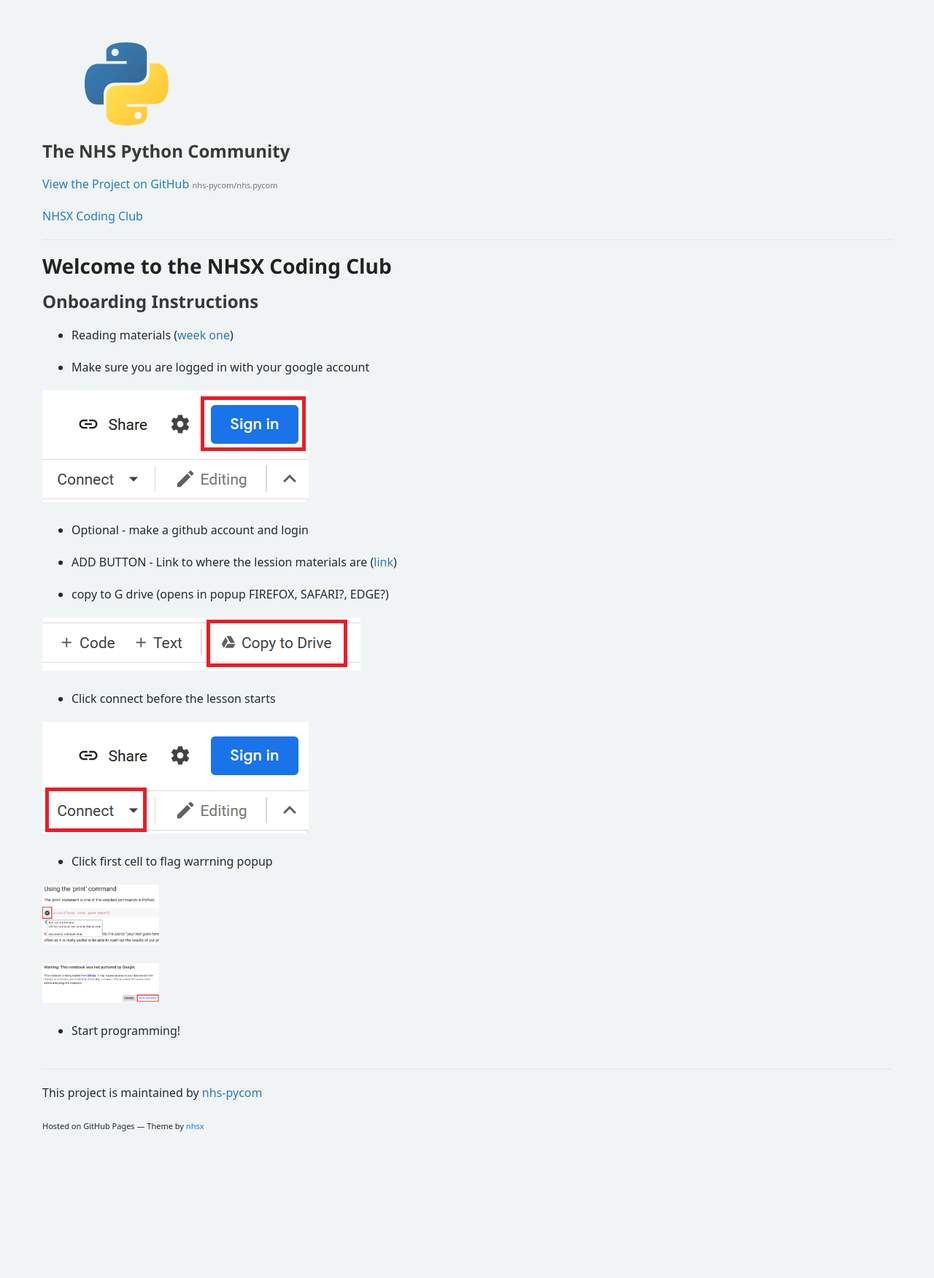
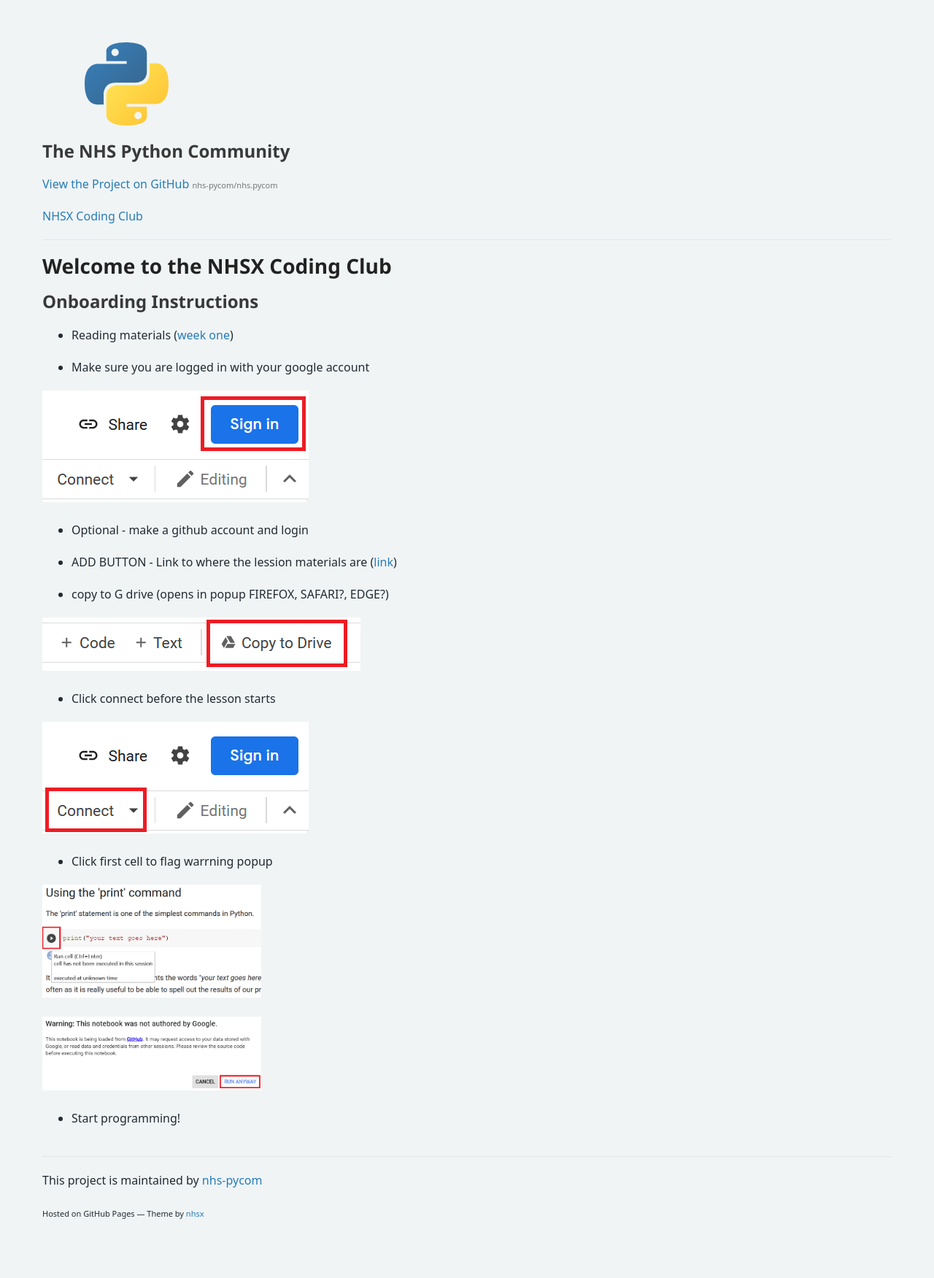
Before and after one commit to nhs-pycom/nhs.pycom, a Jekyll site: the page built from coding-club.md, in a window 1280 px wide. Shown: the whole page at 73% size. Built offline with Jekyll 4.4.1, drawn with Linux system fonts in a browser that asks for light colours; some web fonts are replaced; our own code applies the rules of GitHub Pages for plain Markdown files; before the commit the page ends 1631 px from its top, so only the background shows below that.

Commit message:
Update coding-club.md

```diff
--- a/coding-club.md
+++ b/coding-club.md
@@ -22,8 +22,8 @@
 
 - Click first cell to flag warrning popup
 
-<img src="/assets/img/run-cell.png" alt="run-cell" width="160"/>
+<img src="/assets/img/run-cell.png" alt="run-cell" width="300"/>
 
-<img src="/assets/img/pop-up.png" alt="pop-up" width="160"/>
+<img src="/assets/img/pop-up.png" alt="pop-up" width="300"/>
 
 - Start programming!
```
